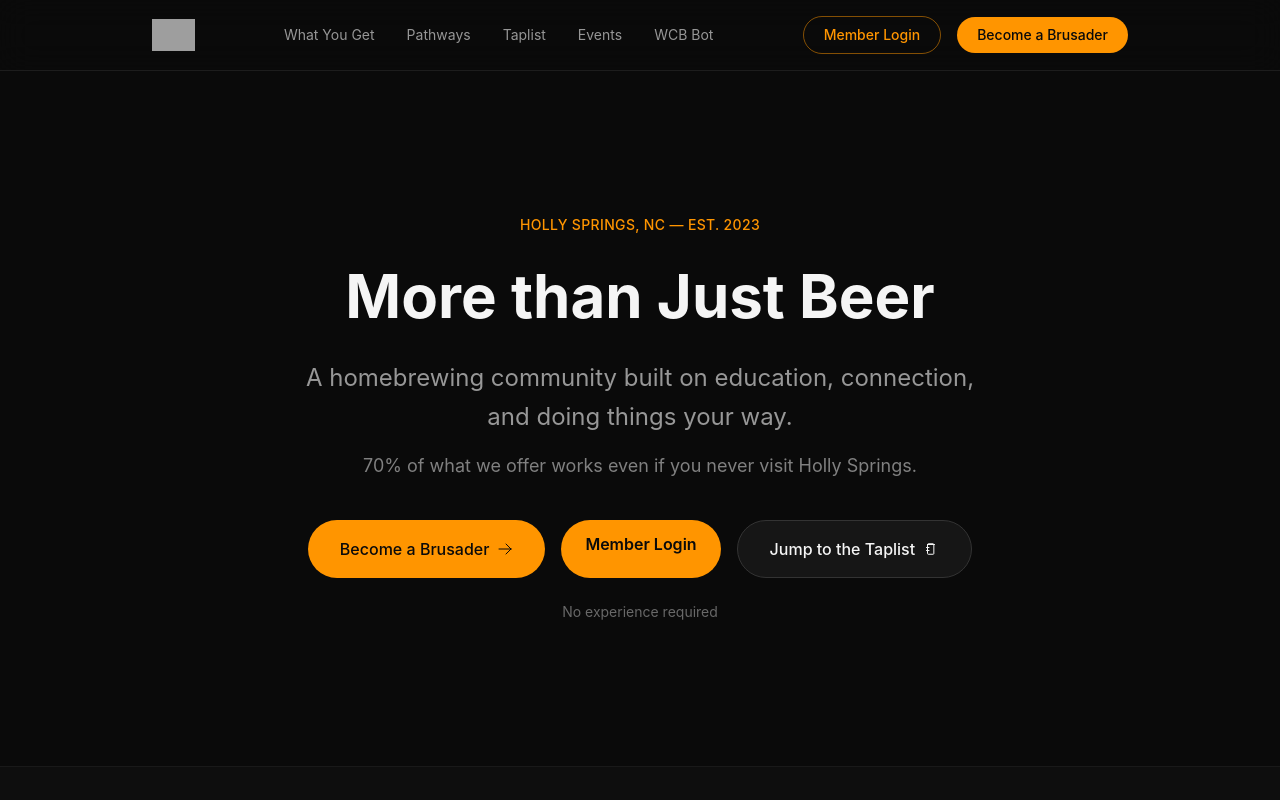
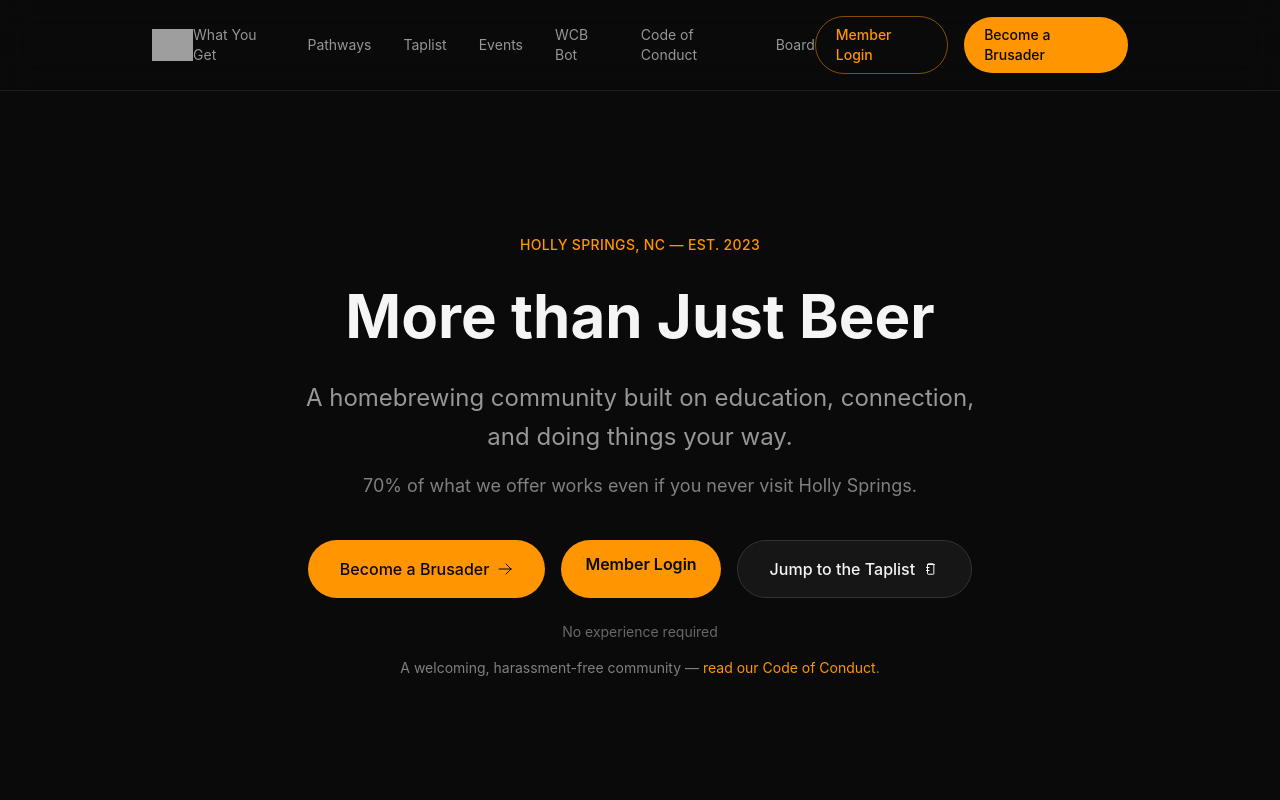
Before and after one commit to wcbrusaders/wcb_site, a Next.js app: page / in a window 1280 px wide. Shown: the top 800 px of the page. Built offline with nearby package versions, Linux system fonts and the light colour scheme; no server answers; grey boxes are pictures that could not be loaded.

Commit message:
feat: homepage links to Code of Conduct + Board, join-CTA trust line

```diff
--- a/src/app/page.tsx
+++ b/src/app/page.tsx
@@ -167,6 +167,8 @@ export default function Home() {
             <a href="#taplist" className="text-sm text-foreground/60 hover:text-foreground transition-colors">Taplist</a>
             <a href="#events" className="text-sm text-foreground/60 hover:text-foreground transition-colors">Events</a>
             <Link href="/bot" className="text-sm text-foreground/60 hover:text-foreground transition-colors">WCB Bot</Link>
+            <Link href="/code-of-conduct" className="text-sm text-foreground/60 hover:text-foreground transition-colors">Code of Conduct</Link>
+            <Link href="/board" className="text-sm text-foreground/60 hover:text-foreground transition-colors">Board</Link>
           </nav>
 
           <div className="flex items-center gap-4">
@@ -204,6 +206,8 @@ export default function Home() {
               <a href="#taplist" onClick={() => setMobileMenuOpen(false)} className="text-foreground/70 hover:text-foreground py-2">Taplist</a>
               <a href="#events" onClick={() => setMobileMenuOpen(false)} className="text-foreground/70 hover:text-foreground py-2">Events</a>
               <Link href="/bot" onClick={() => setMobileMenuOpen(false)} className="text-foreground/70 hover:text-foreground py-2">WCB Bot</Link>
+              <Link href="/code-of-conduct" onClick={() => setMobileMenuOpen(false)} className="text-foreground/70 hover:text-foreground py-2">Code of Conduct</Link>
+              <Link href="/board" onClick={() => setMobileMenuOpen(false)} className="text-foreground/70 hover:text-foreground py-2">Board</Link>
               <Link href={membersHref} onClick={() => setMobileMenuOpen(false)} className="border border-accent/50 text-accent text-center font-medium px-5 py-3 rounded-full mt-2">
                 {membersLabel}
               </Link>
@@ -264,6 +268,11 @@ export default function Home() {
 
           <p className="text-foreground/40 text-sm">
             No experience required
+          </p>
+
+          <p className="text-sm text-foreground/50 mt-4">
+            A welcoming, harassment-free community —{" "}
+            <Link href="/code-of-conduct" className="text-accent hover:underline">read our Code of Conduct</Link>.
           </p>
         </div>
       </section>
```
